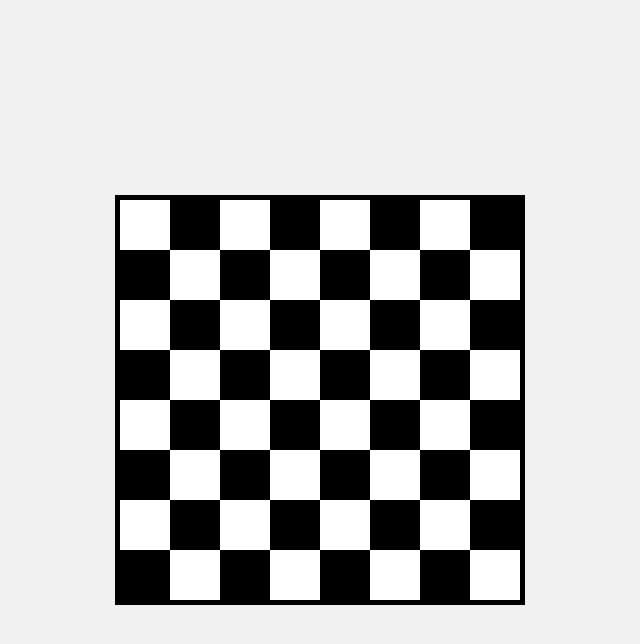
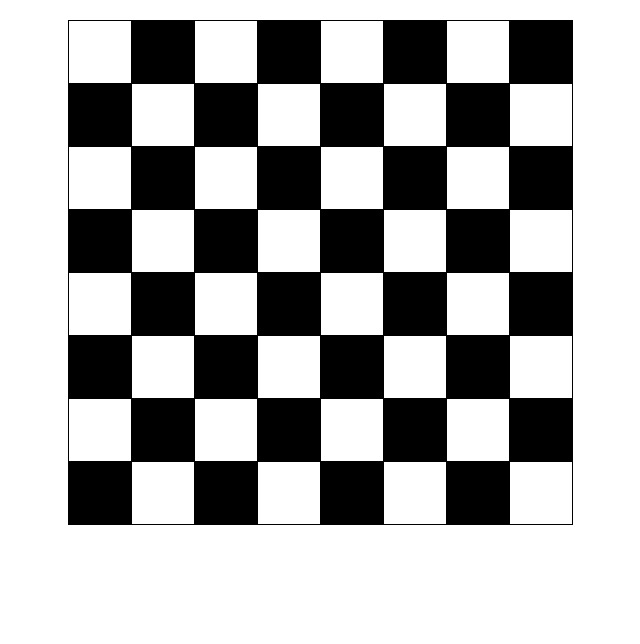
Before and after one commit to haricharan123461/chessboard, a plain HTML site: page index.html in a window 1280 px wide. Shown: the whole page, without its empty margins (320-960 px from the left). Drawn offline with Linux system fonts and the light colour scheme.

Commit message:
Update index.html

```diff
--- a/index.html
+++ b/index.html
@@ -5,109 +5,109 @@
     <meta name="viewport" content="width=device-width, initial-scale=1.0">
     <title>Chessboard</title>
     <style>
-        body {
-            display: flex;
-            justify-content: center;
-            align-items: center;
-            height: 100vh;
-            background-color: #f0f0f0;
-            margin: 0;
+        table {
+            border-collapse: collapse;
+            margin: 20px auto;
         }
-
-        .chessboard {
-            display: grid;
-            grid-template-columns: repeat(8, 50px);
-            grid-template-rows: repeat(8, 50px);
-            border: 5px solid black;
+        td {
+            width: 60px;
+            height: 60px;
         }
-
-        .chessboard div {
-            width: 50px;
-            height: 50px;
+        .white {
+            background-color: #fff;
         }
-
         .black {
-            background-color: black;
+            background-color: #000;
         }
-
-        .white {
-            background-color: white;
+        table, td {
+            border: 1px solid black;
         }
     </style>
 </head>
 <body>
-    <div class="chessboard">
-        <div class="white"></div>
-        <div class="black"></div>
-        <div class="white"></div>
-        <div class="black"></div>
-        <div class="white"></div>
-        <div class="black"></div>
-        <div class="white"></div>
-        <div class="black"></div>
 
-        <div class="black"></div>
-        <div class="white"></div>
-        <div class="black"></div>
-        <div class="white"></div>
-        <div class="black"></div>
-        <div class="white"></div>
-        <div class="black"></div>
-        <div class="white"></div>
+    <table>
+        <tr>
+            <td class="white"></td>
+            <td class="black"></td>
+            <td class="white"></td>
+            <td class="black"></td>
+            <td class="white"></td>
+            <td class="black"></td>
+            <td class="white"></td>
+            <td class="black"></td>
+        </tr>
+        <tr>
+            <td class="black"></td>
+            <td class="white"></td>
+            <td class="black"></td>
+            <td class="white"></td>
+            <td class="black"></td>
+            <td class="white"></td>
+            <td class="black"></td>
+            <td class="white"></td>
+        </tr>
+        <tr>
+            <td class="white"></td>
+            <td class="black"></td>
+            <td class="white"></td>
+            <td class="black"></td>
+            <td class="white"></td>
+            <td class="black"></td>
+            <td class="white"></td>
+            <td class="black"></td>
+        </tr>
+        <tr>
+            <td class="black"></td>
+            <td class="white"></td>
+            <td class="black"></td>
+            <td class="white"></td>
+            <td class="black"></td>
+            <td class="white"></td>
+            <td class="black"></td>
+            <td class="white"></td>
+        </tr>
+        <tr>
+            <td class="white"></td>
+            <td class="black"></td>
+            <td class="white"></td>
+            <td class="black"></td>
+            <td class="white"></td>
+            <td class="black"></td>
+            <td class="white"></td>
+            <td class="black"></td>
+        </tr>
+        <tr>
+            <td class="black"></td>
+            <td class="white"></td>
+            <td class="black"></td>
+            <td class="white"></td>
+            <td class="black"></td>
+            <td class="white"></td>
+            <td class="black"></td>
+            <td class="white"></td>
+        </tr>
+        <tr>
+            <td class="white"></td>
+            <td class="black"></td>
+            <td class="white"></td>
+            <td class="black"></td>
+            <td class="white"></td>
+            <td class="black"></td>
+            <td class="white"></td>
+            <td class="black"></td>
+        </tr>
+        <tr>
+            <td class="black"></td>
+            <td class="white"></td>
+            <td class="black"></td>
+            <td class="white"></td>
+            <td class="black"></td>
+            <td class="white"></td>
+            <td class="black"></td>
+            <td class="white"></td>
+        </tr>
+    </table>
 
-        <div class="white"></div>
-        <div class="black"></div>
-        <div class="white"></div>
-        <div class="black"></div>
-        <div class="white"></div>
-        <div class="black"></div>
-        <div class="white"></div>
-        <div class="black"></div>
-
-        <div class="black"></div>
-        <div class="white"></div>
-        <div class="black"></div>
-        <div class="white"></div>
-        <div class="black"></div>
-        <div class="white"></div>
-        <div class="black"></div>
-        <div class="white"></div>
-
-        <div class="white"></div>
-        <div class="black"></div>
-        <div class="white"></div>
-        <div class="black"></div>
-        <div class="white"></div>
-        <div class="black"></div>
-        <div class="white"></div>
-        <div class="black"></div>
-
-        <div class="black"></div>
-        <div class="white"></div>
-        <div class="black"></div>
-        <div class="white"></div>
-        <div class="black"></div>
-        <div class="white"></div>
-        <div class="black"></div>
-        <div class="white"></div>
-
-        <div class="white"></div>
-        <div class="black"></div>
-        <div class="white"></div>
-        <div class="black"></div>
-        <div class="white"></div>
-        <div class="black"></div>
-        <div class="white"></div>
-        <div class="black"></div>
-
-        <div class="black"></div>
-        <div class="white"></div>
-        <div class="black"></div>
-        <div class="white"></div>
-        <div class="black"></div>
-        <div class="white"></div>
-        <div class="black"></div>
-        <div class="white"></div>
-    </div>
 </body>
 </html>
```
